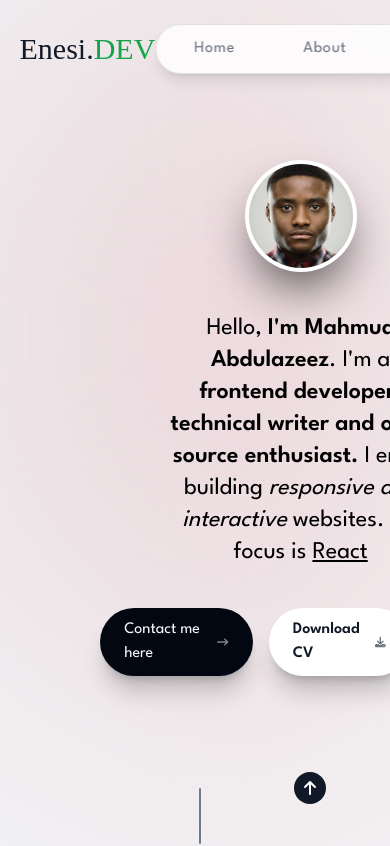
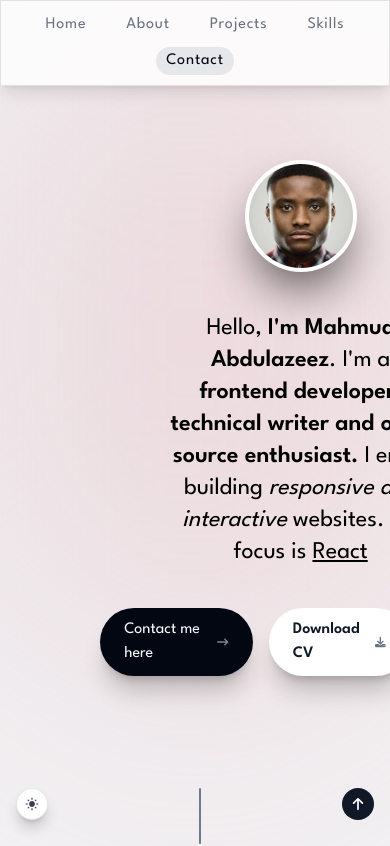
Before and after one commit to Mahmud1087/portfolio_new, a React (Vite) app: page / in a window 390 px wide. Shown: the top 846 px of the page. Built offline with nearby package versions, Linux system fonts and the light colour scheme; a web font is replaced by a local one.

Commit message:
responsiveness for tablet and mobile screen, extracted the theme switch button to its own component

```diff
--- a/src/App.tsx
+++ b/src/App.tsx
@@ -1,4 +1,3 @@
-import { FaArrowUp } from 'react-icons/fa6';
 import {
   AboutMe,
   ContactMe,
@@ -11,7 +10,6 @@ import {
 } from './components/main';
 import ActiveSectionProvider from './context/avtive-section-context';
 import DarkModeContextProvider from './context/dark-mode-context';
-import { motion } from 'framer-motion';
 
 function App() {
   return (
@@ -29,14 +27,6 @@ function App() {
           <HorizontalLine />
           <ContactMe />
           <Footer />
-          <motion.a
-            initial={{ scale: 0 }}
-            animate={{ scale: 1 }}
-            href='#'
-            className='fixed right-16 bottom-10 h-fit w-fit bg-gray-900 p-2 rounded-full text-white hover:bg-gray-950 hover:scale-110 active:scale-105 group transition-all dark:bg-gray-50/50 dark:hover:bg-gray-50/70 dark:text-gray-950'
-          >
-            <FaArrowUp className='group-hover:-translate-y-1 transition-all' />
-          </motion.a>
         </DarkModeContextProvider>
       </ActiveSectionProvider>
     </div>
--- a/src/components/Footer.tsx
+++ b/src/components/Footer.tsx
@@ -1,4 +1,6 @@
-import { FaGithub, FaLinkedin, FaTwitter } from 'react-icons/fa6';
+import { FaArrowUp, FaGithub, FaLinkedin, FaTwitter } from 'react-icons/fa6';
+import { motion } from 'framer-motion';
+import ThemeSwitcher from './ThemeSwitcher';
 
 const Footer = () => {
   return (
@@ -30,6 +32,20 @@ const Footer = () => {
           <FaGithub />
         </a>
       </section>
+
+      {/* Arrow to go back up */}
+      <motion.a
+        initial={{ scale: 0 }}
+        animate={{ scale: 1 }}
+        href='#'
+        className='fixed right-4 bottom-6 h-8 w-8 flex justify-center items-center bg-gray-900 p-2 rounded-full text-white hover:bg-gray-950 hover:scale-110 active:scale-105 group transition-all dark:bg-gray-50/50 dark:hover:bg-gray-50/70 dark:text-gray-950 sm:right-16 sm:bottom-10'
+      >
+        <FaArrowUp className='text-sm group-hover:-translate-y-1 transition-all' />
+      </motion.a>
+
+      <div className='fixed left-4 bottom-6 sm:hidden'>
+        <ThemeSwitcher />
+      </div>
     </footer>
   );
 };
--- a/src/components/Logo.tsx
+++ b/src/components/Logo.tsx
@@ -1,6 +1,6 @@
 const Logo = () => {
   return (
-    <h1 className='text-gray-900 font-jolly text-3xl dark:text-white'>
+    <h1 className='hidden text-gray-900 font-jolly text-3xl dark:text-white sm:block'>
       Enesi.<span className='text-green-600'>DEV</span>
     </h1>
   );
--- a/src/components/NavLinks.tsx
+++ b/src/components/NavLinks.tsx
@@ -8,7 +8,7 @@ const NavLinks = () => {
     useActiveSectionContext();
 
   return (
-    <ul className='flex gap-12 items-center font-spartan bg-white backdrop-filter backdrop-blur-[10px] bg-opacity-80 rounded-full py-[10px] px-7 tracking-wider border border-black/10 shadow-lg shadow-black/10 dark:bg-gray-950 dark:bg-opacity-80'>
+    <ul className='flex gap-5 gap-y-2 justify-center items-center font-spartan bg-white backdrop-filter backdrop-blur-[10px] bg-opacity-80 py-[10px] px-5 tracking-wider border border-black/10 shadow-lg shadow-black/10 dark:bg-gray-950 dark:bg-opacity-80 w-full flex-wrap sm:rounded-full sm:gap-12 sm:gap-y-0 sm:justify-start sm:px-7 sm:py-[10px] sm:flex-nowrap sm:w-fit'>
       {navMenu.map((menu) => {
         const { id, title, link } = menu;
         return (
--- a/src/components/Navbar.tsx
+++ b/src/components/Navbar.tsx
@@ -1,30 +1,13 @@
-import { FaMoon } from 'react-icons/fa6';
-import { Logo, NavLinks } from '../components/main';
-import { useDarkModeCotext } from '../context/dark-mode-context';
-import { MdLightMode } from 'react-icons/md';
-// import { motion } from 'framer-motion';
+import { Logo, NavLinks, ThemeSwitcher } from '../components/main';
 
 const Navbar = () => {
-  const { theme, toggleTheme } = useDarkModeCotext();
   return (
-    <nav
-      // initial={{ x: '-50%', y: -1000, opacity: 0 }}
-      // animate={{ x: '-50%', y: 0, opacity: 1 }}
-      // // transition={{
-      // //   duration: 0.3,
-      // // }}
-      className='fixed top-6 z-40 left-1/2 right-1/2 -translate-x-1/2 flex items-center justify-between w-[90%]'
-    >
+    <nav className='fixed top-0 left-0 z-40 flex items-center justify-between w-full sm:top-6 sm:left-1/2 sm:right-1/2 sm:-translate-x-1/2 sm:w-[95%] lg:w-[90%]'>
       <Logo />
       <NavLinks />
-      <button
-        name='dark-mode-button'
-        type='button'
-        className='text-sm text-gray-700 outline-none transition-all bg-white h-8 w-8 rounded-full flex items-center justify-center border border-black/10 shadow-lg shadow-black/20 hover:scale-110  hover:text-gray-950 active:scale-105 dark:text-gray-200 dark:bg-gray-900 dark:hover:text-white dark:border-gray-50/30'
-        onClick={toggleTheme}
-      >
-        {theme === 'light' ? <MdLightMode /> : <FaMoon />}
-      </button>
+      <div className='hidden sm:flex'>
+        <ThemeSwitcher />
+      </div>
     </nav>
   );
 };
--- /dev/null
+++ b/src/components/ThemeSwitcher.tsx
@@ -0,0 +1,19 @@
+import { FaMoon } from 'react-icons/fa6';
+import { MdLightMode } from 'react-icons/md';
+import { useDarkModeCotext } from '../context/dark-mode-context';
+
+const ThemeSwitcher = () => {
+  const { theme, toggleTheme } = useDarkModeCotext();
+
+  return (
+    <button
+      name='dark-mode-button'
+      type='button'
+      className='flex text-sm text-gray-700 outline-none transition-all bg-white h-8 w-8 rounded-full items-center justify-center border border-black/10 shadow-lg shadow-black/20 hover:scale-110  hover:text-gray-950 active:scale-105 dark:text-gray-200 dark:bg-gray-900 dark:hover:text-white dark:border-gray-50/30'
+      onClick={toggleTheme}
+    >
+      {theme === 'light' ? <MdLightMode /> : <FaMoon />}
+    </button>
+  );
+};
+export default ThemeSwitcher;
--- a/src/components/main.tsx
+++ b/src/components/main.tsx
@@ -10,6 +10,7 @@ import SingleProject from './SingleProject';
 import Skills from './Skills';
 import ContactMe from './ContactMe';
 import Footer from './Footer';
+import ThemeSwitcher from './ThemeSwitcher';
 
 export {
   Navbar,
@@ -24,4 +25,5 @@ export {
   Skills,
   ContactMe,
   Footer,
+  ThemeSwitcher,
 };
```
